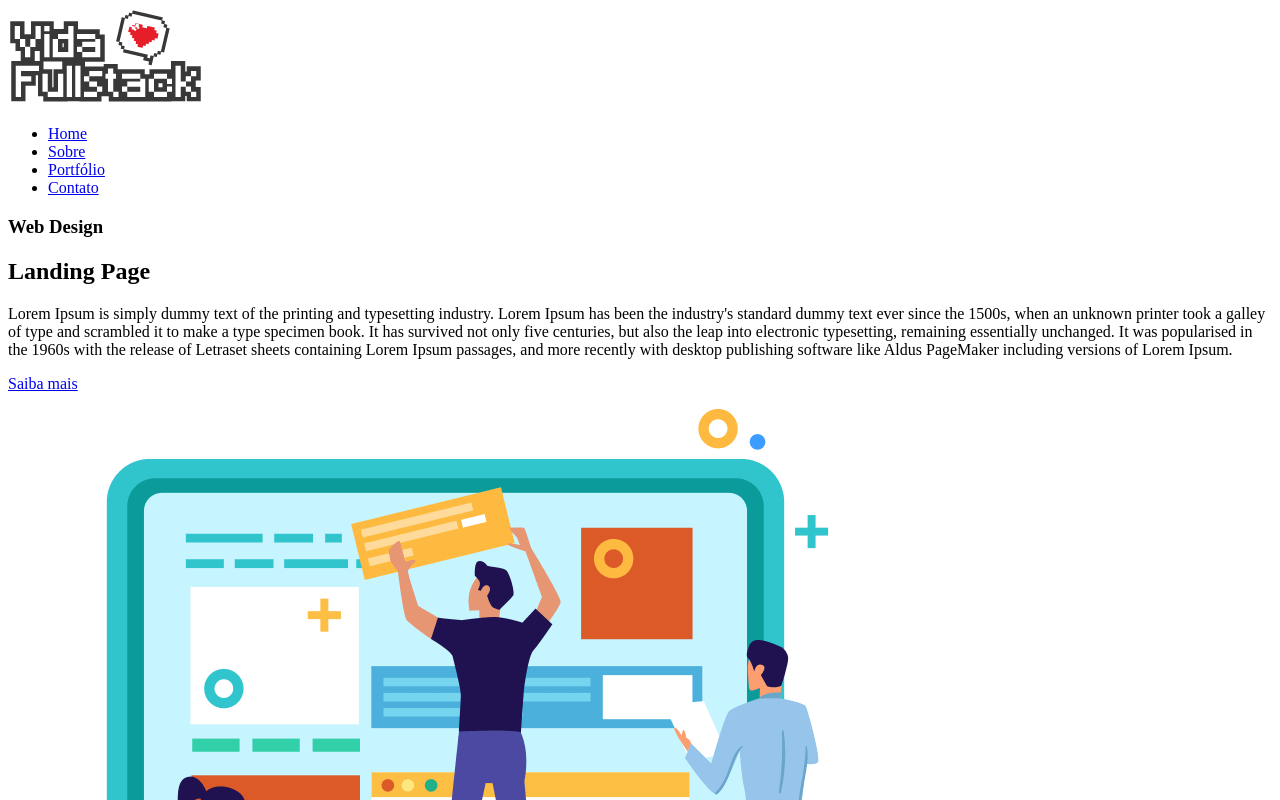
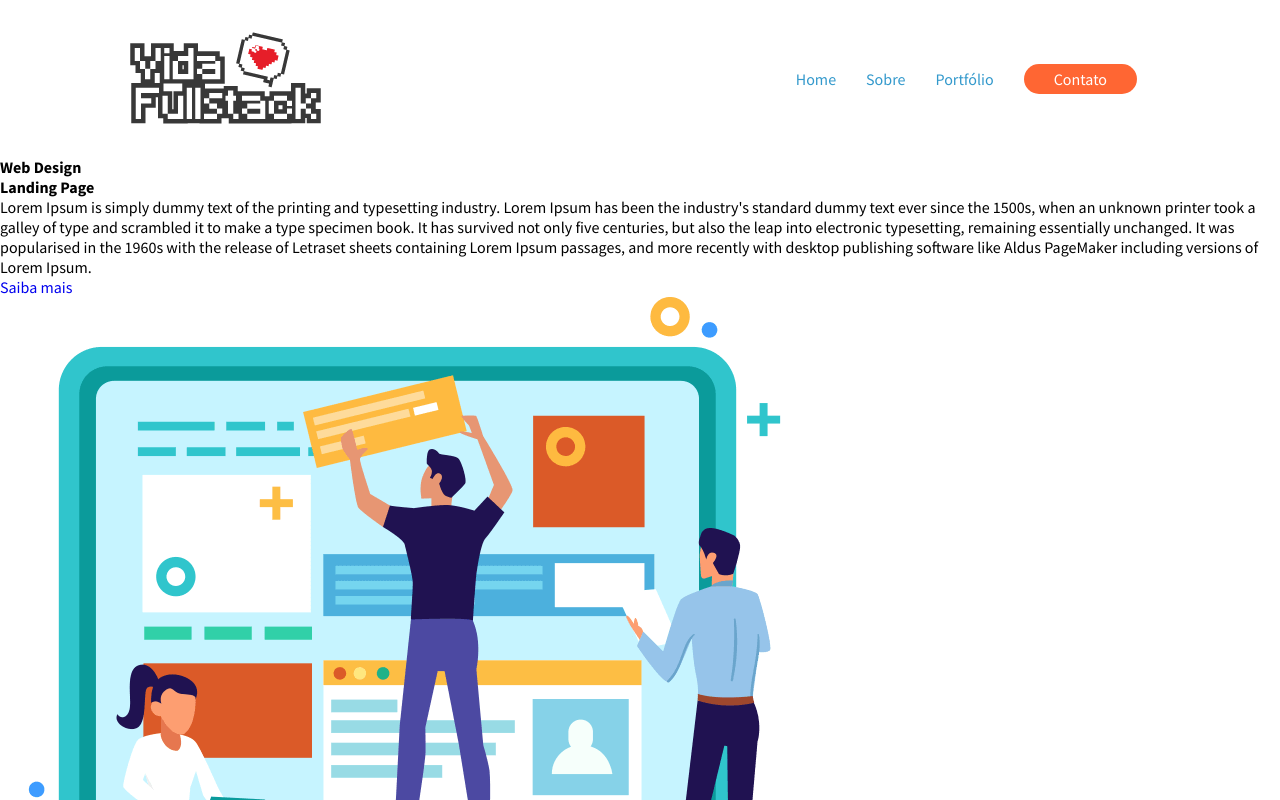
Before and after one commit to Jefferson5286/Site-de-Exemplo, a plain HTML site: page index.html in a window 1280 px wide. Shown: the top 800 px of the page. Drawn offline with Linux system fonts and the light colour scheme.

Commit message:
termino do menu header

```diff
--- /dev/null
+++ b/css/buttons.css
@@ -0,0 +1,9 @@
+.btn {
+    padding: 5px 30px;
+    border-radius: 25px;
+}
+
+.btn-laranja {
+    background-color: #ff6633;
+    color: #ffffff;
+}
--- /dev/null
+++ b/css/header.css
@@ -0,0 +1,20 @@
+header {
+    width: 1024px;
+    margin: 30px auto;
+    display: flex;
+    flex-direction: row;
+    justify-content: space-between;
+    align-items: center;
+}
+
+header nav ul {
+    display: flex;
+    flex-direction: row;
+    align-items: center;
+    list-style: none;
+}
+
+header nav ul li a {
+    margin: 0 15px;
+    color: #3399cc;
+}
--- /dev/null
+++ b/css/style.css
@@ -0,0 +1,15 @@
+/* noinspection CssUnknownTarget */
+@import url('https://fonts.googleapis.com/css2?family=Source+Sans+Pro:wght@200;300;400;600;700&display=swap');
+
+@import "header.css";
+@import "buttons.css";
+
+* {
+    font-size: 100%;
+    font-family: 'Source Sans Pro', sans-serif;
+    margin: 0;
+    padding: 0;
+    border: 0;
+    vertical-align: baseline;
+    text-decoration: none;
+}
--- a/index.html
+++ b/index.html
@@ -5,6 +5,9 @@
   <meta name="viewport"
         content="width=device-width, user-scalable=no, initial-scale=1.0, maximum-scale=1.0, minimum-scale=1.0">
   <meta http-equiv="X-UA-Compatible" content="ie=edge">
+
+  <link rel="stylesheet" type="text/css" href="css/style.css">
+
   <title>Meu site</title>
 </head>
 <body>
@@ -15,7 +18,7 @@
         <li><a href="#">Home</a></li>
         <li><a href="#">Sobre</a></li>
         <li><a href="#">Portfólio</a></li>
-        <li><a href="#">Contato</a></li>
+        <li><a href="#" class="btn btn-laranja">Contato</a></li>
       </ul>
     </nav>
   </header>
```
